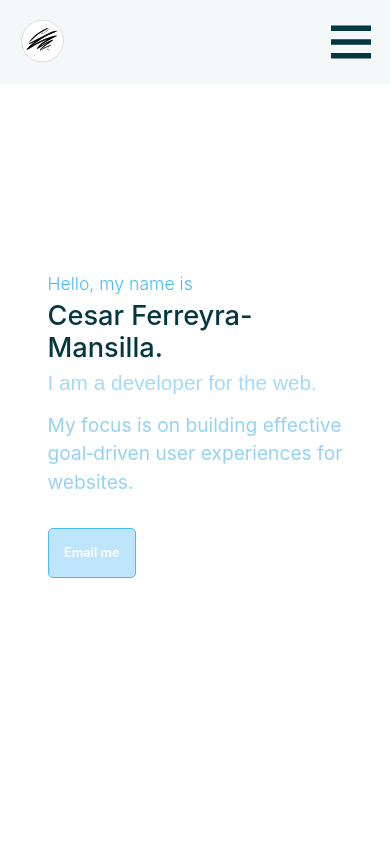
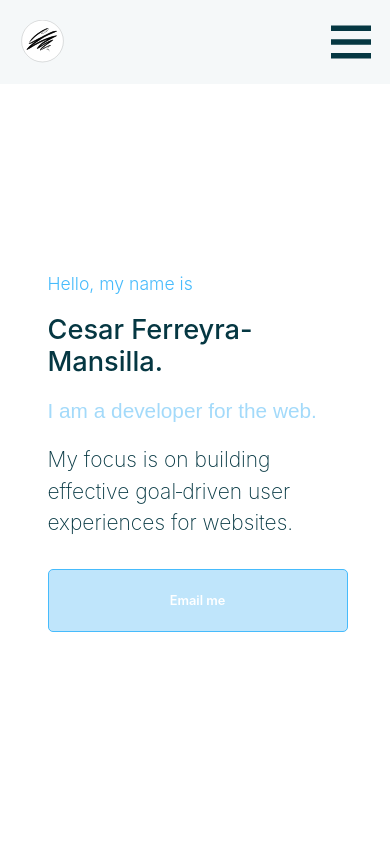
Before and after one commit to crfmc/crfmc.me, a React (Create React App) app in the folder client/: page / in a window 390 px wide. Shown: the top 844 px of the page. Built offline with nearby package versions, Linux system fonts and the light colour scheme.

Commit message:
Fix greeting spacing/fonts

```diff
--- a/client/src/v2/styles_v2/greeting.module.css
+++ b/client/src/v2/styles_v2/greeting.module.css
@@ -6,7 +6,8 @@
 }
 
 .hello {
-  font-size: 300%;
+  font-size: 60px;
+  /* font-size: 300%; */
   font-weight: 300;
   color: #46bbfc;
   margin: 0;
@@ -17,7 +18,8 @@
 
 .name {
   /* color: white; */
-  font-size: 500%;
+  font-size: 100px;
+  /* font-size: 500%; */
   margin: 0;
   padding: none;
   color: #053742;
@@ -26,7 +28,8 @@
 }
 
 .subtitle {
-  font-size: 400%;
+  /* font-size: 400%; */
+  font-size: 80px;
   font-weight: 400;
   font-family: Arial, Helvetica, sans-serif;
   color: #a3dafa;
@@ -54,18 +57,61 @@
   }
 }
 
+/* <1400px screen width ——————————————————————————————————————————————————————————*/
+@media (min-width: 1600px) {
+  .greeting_container {
+    margin-top: 150px;
+  }
+
+  .hello {
+    font-size: 50px;
+  }
+  .name {
+    font-size: 100px;
+  }
+  .subtitle {
+    font-size: 85px;
+  }
+}
+
+/* <1400px screen width ——————————————————————————————————————————————————————————*/
+@media (max-width: 1400px) {
+  .greeting_container {
+    margin-top: 10vh;
+  }
+}
+
+/* <1300px screen width ——————————————————————————————————————————————————————————*/
+@media (max-width: 1300px) {
+  .greeting_container {
+    margin-top: 150px;
+  }
+
+  .hello {
+    font-size: 50px;
+  }
+
+  .name {
+    font-size: 80px;
+  }
+
+  .subtitle {
+    font-size: 65px;
+  }
+}
+
 /* <1050px screen width ——————————————————————————————————————————————————————————*/
 @media (max-width: 1050px) {
   .hello {
-    font-size: 250%;
+    font-size: 60px;
   }
 
   .name {
-    font-size: 450%;
+    font-size: 75px;
   }
 
   .subtitle {
-    font-size: 350%;
+    font-size: 60px;
   }
 
   .sidelinks_container {
@@ -98,15 +144,15 @@
 /* <1000px screen width ——————————————————————————————————————————————————————————*/
 @media (max-width: 1000px) {
   .hello {
-    font-size: 180%;
+    font-size: 40px;
   }
 
   .name {
-    font-size: 380%;
+    font-size: 65px;
   }
 
   .subtitle {
-    font-size: 280%;
+    font-size: 50px;
   }
 
   .sidelinks_container {
@@ -126,40 +172,45 @@
   }
 
   .hello {
-    font-size: 170%;
-    margin-bottom: 2%;
+    font-size: 40px;
+    margin-bottom: 20px;
   }
 
   .name {
-    font-size: 350%;
-    margin-bottom: 2%;
+    font-size: 55px;
+    margin-bottom: 20px;
+  }
+
+  .last_name {
+    /* display: none; */
   }
 
   .subtitle {
-    font-size: 300%;
-    margin-bottom: 2%;
+    font-size: 45px;
+    margin-bottom: 20px;
   }
 
   .subtext_container {
     display: flex;
     flex-direction: column;
-    width: 70%;
+    width: 90%;
     margin: 5% auto 0 0;
     animation: fadein 3s;
   }
 
   .subtext {
-    font-size: 150%;
-    color: #95d2f5;
+    font-size: 35px;
+    color: #053742;
+    font-weight: 200;
   }
 
   .subtext_link {
     font-size: 100%;
     font-weight: 600;
     color: white;
-    width: 30%;
+    width: 450px;
     margin: 5% 0;
-    padding: 5%;
+    padding: 7%;
     background-color: #a3dafab0;
     border: 1px solid #46bbfc;
     border-radius: 5px;
@@ -181,6 +232,10 @@
   .subtitle {
     font-size: 250%;
   }
+
+  .subtext_link {
+    width: 400px;
+  }
 }
 
 /* <700px screen width ——————————————————————————————————————————————————————————*/
@@ -190,11 +245,11 @@
   }
 
   .name {
-    font-size: 300%;
+    font-size: 42px;
   }
 
   .subtitle {
-    font-size: 250%;
+    font-size: 35px;
   }
 }
 
@@ -211,6 +266,9 @@
   .subtitle {
     font-size: 200%;
   }
+  .subtext {
+    font-size: 30px;
+  }
 }
 
 /* <550px screen width ——————————————————————————————————————————————————————————*/
@@ -220,15 +278,19 @@
   }
 
   .name {
-    font-size: 220%;
+    font-size: 34px;
   }
 
   .subtitle {
-    font-size: 180%;
+    font-size: 28px;
   }
 
   .subtext {
-    font-size: 130%;
+    font-size: 25px;
+  }
+
+  .subtext_link {
+    width: 350px;
   }
 }
 
@@ -241,15 +303,15 @@
 /* <480px screen width ——————————————————————————————————————————————————————————*/
 @media (max-width: 480px) {
   .hello {
-    font-size: 120%;
+    font-size: 25px;
   }
 
   .name {
-    font-size: 200%;
+    font-size: 30px;
   }
 
   .subtitle {
-    font-size: 150%;
+    font-size: 25px;
   }
 
   .subtext_container {
@@ -257,7 +319,11 @@
   }
 
   .subtext {
-    font-size: 120%;
+    font-size: 21px;
+  }
+
+  .subtext_link {
+    width: 300px;
   }
 }
 
```
